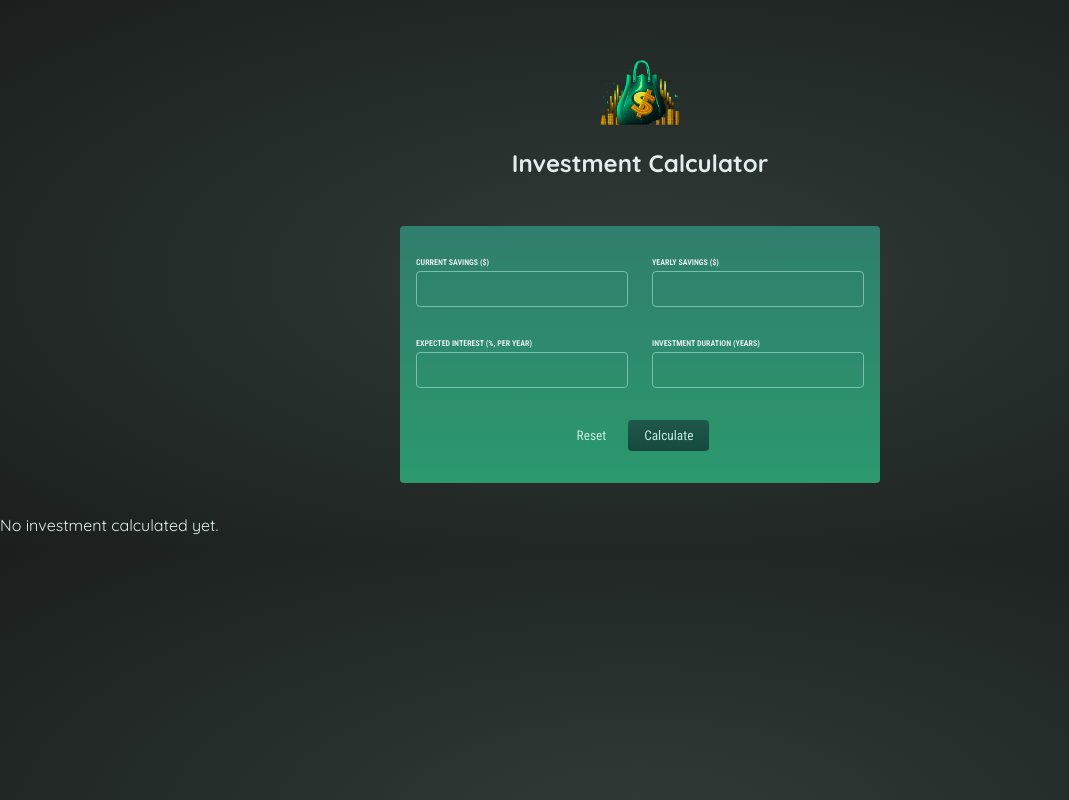
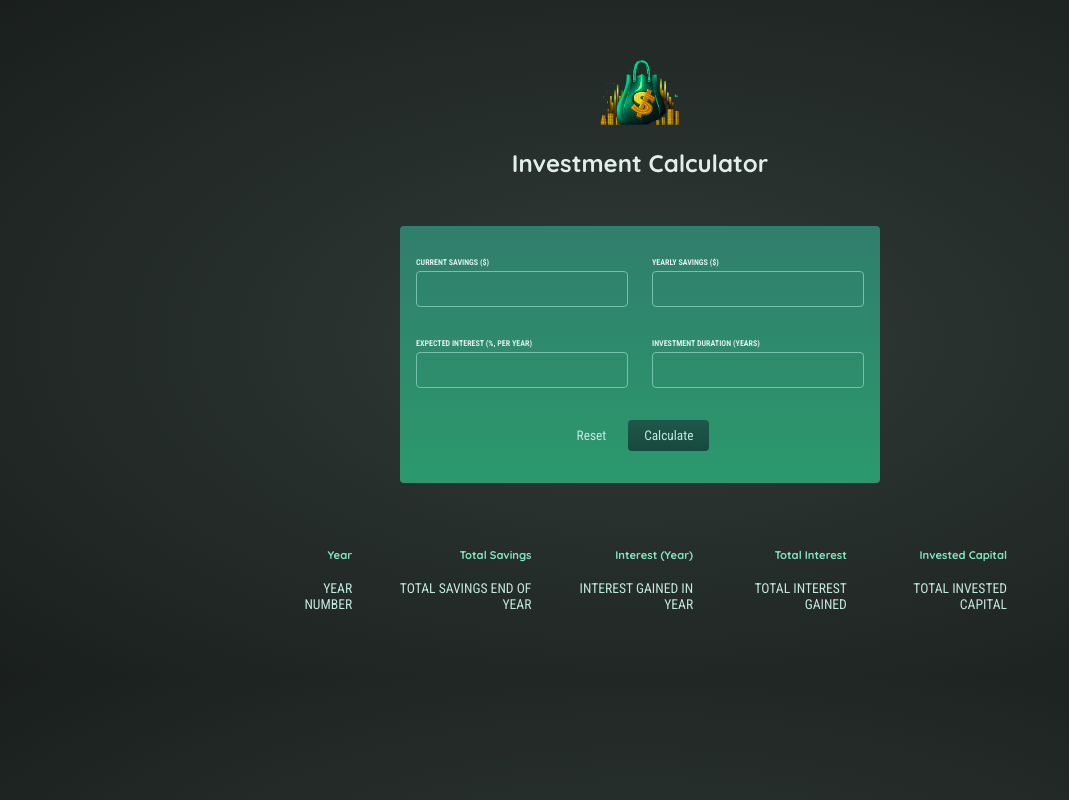
Before and after one commit to jmlaubach/investment-calc-app, a React (Create React App) app: page / in a window 1280 px wide. Shown: the whole page, without its empty margins (0-1069 px from the left). Built offline with nearby package versions, Linux system fonts and the light colour scheme.

Commit message:
Adjust structure of components

```diff
--- a/src/App.js
+++ b/src/App.js
@@ -1,34 +1,15 @@
 import { useState } from 'react';
 import logo from './assets/investment-calculator-logo.png';
-import InvestmentForm from './components/Form/InvestmentForm';
-import ResultTable from './components/Table/ResultTable';
+import Investments from './components/Main/Investments';
 
-function App(props) {
-  const [isFormReset, setIsFormReset] = useState(true);
-
-  const resetFormHandler = (event) => {
-    if (isFormReset) {
-      setIsFormReset(false);
-    } else {
-      setIsFormReset(true);
-    }
-  };
-
+function App() {
   return (
     <div>
       <header className="header">
         <img src={logo} alt="logo" />
         <h1>Investment Calculator</h1>
       </header>
-      <InvestmentForm resetForm={resetFormHandler}/>
-      {isFormReset ? (
-        <p textAlign="center">No investment calculated yet.</p>
-      ) : (
-        <ResultTable />
-      )}
-
-      {/* Todo: Show below table conditionally (only once result data is available) */}
-      {/* Show fallback text if no data is available */}
+      <Investments />
     </div>
   );
 }
--- a/src/components/Form/InvestmentForm.js
+++ b/src/components/Form/InvestmentForm.js
@@ -61,7 +61,7 @@ function InvestmentForm(props) {
         <button className="buttonAlt" onClick={resetHandler}>
         Reset
         </button>
-        <button type="submit" className="button">
+        <button type="submit" className="button" onSubmit={calculateHandler}>
         Calculate
         </button>
       </p>
--- /dev/null
+++ b/src/components/Main/Investments.js
@@ -0,0 +1,23 @@
+import { useState } from 'react';
+import InvestmentForm from "../Form/InvestmentForm";
+import ResultTable from "../Table/ResultTable";
+
+function Investments() {
+  const [isFormReset, setIsFormReset] = useState(false);
+
+  const resetFormHandler = () => {
+    setIsFormReset(true);
+  };
+  return (
+    <div>
+      <InvestmentForm resetForm={resetFormHandler}/>
+      {isFormReset ? (
+        <p textAlign="center">No investment calculated yet.</p>
+      ) : (
+        <ResultTable />
+      )}
+    </div>
+  );
+}
+
+export default Investments;
```
